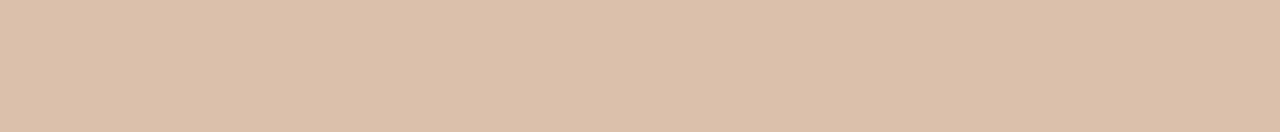
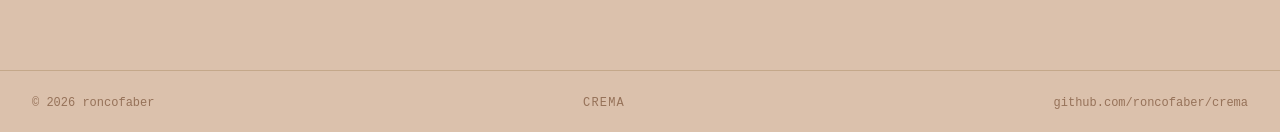
Before and after one commit to roncofaber/crema, a React (Vite) app in the folder dashboard/: page / in a window 1280 px wide. Shown: the part 1003-1135 px from the top of the page. Before the commit the page ends 1033 px from the top, so only its background shows below. Built offline with nearby package versions, Linux system fonts and the light colour scheme; no server answers.

Commit message:
dashboard: add footer with repo link and author

```diff
--- a/dashboard/src/App.tsx
+++ b/dashboard/src/App.tsx
@@ -70,6 +70,21 @@ export default function App() {
         <RecentBrews />
       </main>
 
+      <footer className="border-t border-border mt-10 px-8 py-6 flex items-center justify-between">
+        <span className="font-plex text-xs text-faint">
+          © {new Date().getFullYear()} roncofaber
+        </span>
+        <span className="font-plex text-xs text-faint uppercase tracking-widest">CREMA</span>
+        <a
+          href="https://github.com/roncofaber/crema"
+          target="_blank"
+          rel="noopener noreferrer"
+          className="font-plex text-xs text-faint hover:text-muted transition-colors"
+        >
+          github.com/roncofaber/crema
+        </a>
+      </footer>
+
     </div>
   )
 }
```
